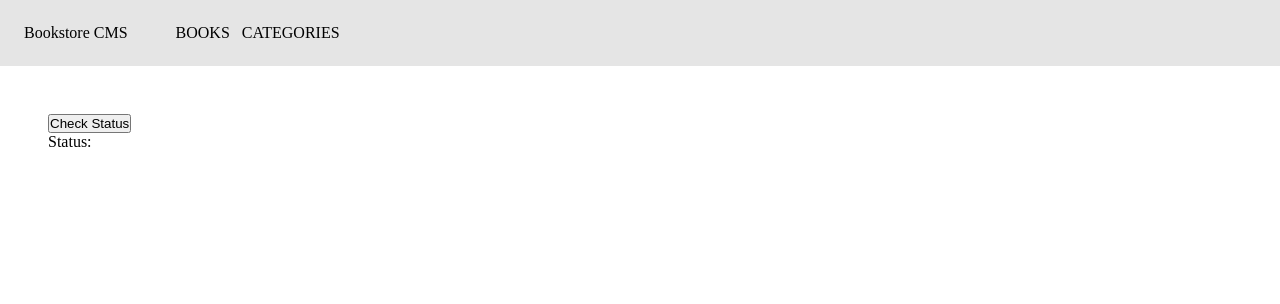
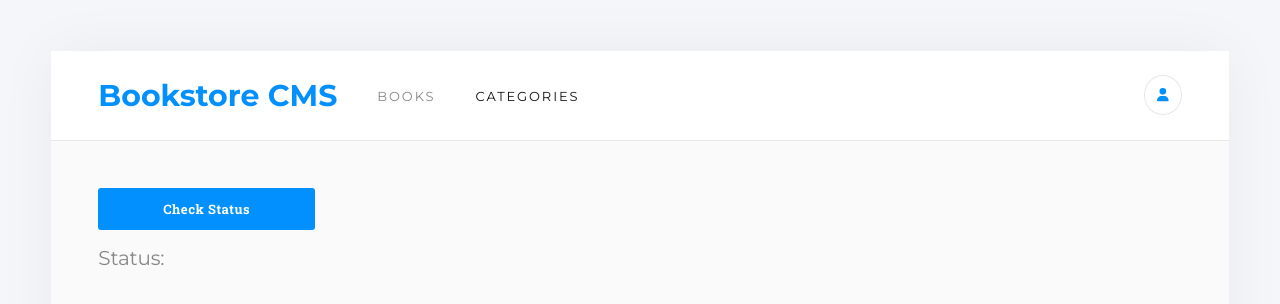
Before and after one commit to mperezbazan/bookstore, a React (Create React App) app: page /categories in a window 1280 px wide. Shown: the top 304 px of the page. Built offline with nearby package versions, Linux system fonts and the light colour scheme.

Commit message:
Add styling to books and categories

```diff
--- a/package.json
+++ b/package.json
@@ -3,6 +3,9 @@
   "version": "0.1.0",
   "private": true,
   "dependencies": {
+    "@fortawesome/fontawesome-svg-core": "^6.2.1",
+    "@fortawesome/free-solid-svg-icons": "^6.2.1",
+    "@fortawesome/react-fontawesome": "^0.2.0",
     "@reduxjs/toolkit": "^1.9.1",
     "@testing-library/jest-dom": "^5.16.5",
     "@testing-library/react": "^13.4.0",
--- a/public/index.html
+++ b/public/index.html
@@ -24,7 +24,7 @@
       work correctly both with client-side routing and a non-root public URL.
       Learn how to configure a non-root public URL by running `npm run build`.
     -->
-    <title>React App</title>
+    <title>BookStore</title>
   </head>
   <body>
     <noscript>You need to enable JavaScript to run this app.</noscript>
@@ -40,4 +40,5 @@
       To create a production bundle, use `npm run build` or `yarn build`.
     -->
   </body>
+  <script src="https://kit.fontawesome.com/e5c8872bab.js" crossorigin="anonymous"></script>
 </html>
--- a/src/components/Book.js
+++ b/src/components/Book.js
@@ -5,16 +5,49 @@ import { removeBookAPI } from '../redux/books/books';
 
 const Book = ({ book }) => {
   const dispatch = useDispatch();
-  const { title, author, item_id: itemId } = book;
+  const {
+    title,
+    author,
+    item_id: itemId,
+    category,
+  } = book;
   const handleDelete = (e) => {
     dispatch(removeBookAPI(e.target.id));
   };
 
   return (
     <div className="book-container" key={itemId}>
-      <p className="book-title">{title}</p>
-      <p className="book-author">{author}</p>
-      <button type="button" className="remove-button" id={itemId} onClick={handleDelete}>Remove</button>
+      <div className="book-content">
+        <div className="book-info">
+          <p className="book-category">{category}</p>
+          <p className="book-title">{title}</p>
+          <p className="book-author">{author}</p>
+          <div className="book-buttons">
+            <button type="button" className="book-action-button">Comments</button>
+            <div className="vertical-divider" />
+            <button type="button" className="book-action-button" id={itemId} onClick={handleDelete}>Remove</button>
+            <div className="vertical-divider" />
+            <button type="button" className="book-action-button">Edit</button>
+          </div>
+        </div>
+        <div className="progress-container">
+          <div className="circular-progress-container">
+            <div className="circular-progress" />
+          </div>
+          <div className="progress-stats">
+            <p className="progress-percent">64%</p>
+            <p className="progress-text">Completed</p>
+          </div>
+          <div className="progress-divider" />
+          <div className="current-container">
+            <div className="current-content">
+              <p className="current-title">CURRENT CHAPTER</p>
+              <p className="current-chapter">Chapter 17</p>
+            </div>
+            <button type="button" className="current-button">UPDATE PROGRESS</button>
+          </div>
+        </div>
+      </div>
     </div>
   );
 };
--- a/src/components/BookForm.js
+++ b/src/components/BookForm.js
@@ -30,10 +30,11 @@ const BookForm = () => {
 
   return (
     <>
+      <h2 className="form-title">ADD NEW BOOK</h2>
       <form className="form-container" onSubmit={handleSubmit}>
-        <input type="text" placeholder="Title" id="title" name="title" className="form-input" onChange={handleChange} />
-        <input type="text" placeholder="Author" id="author" name="author" className="form-input" onChange={handleChange} />
-        <input type="submit" value="Add book" className="form-input" />
+        <input type="text" placeholder="Book Title" id="title" name="title" className="form-input" onChange={handleChange} />
+        <input type="text" placeholder="Book Author" id="author" name="author" className="form-input" onChange={handleChange} />
+        <input type="submit" value="ADD BOOK" className="form-input-button" />
       </form>
       <small id="message" />
     </>
--- a/src/components/BooksList.js
+++ b/src/components/BooksList.js
@@ -13,6 +13,7 @@ const BooksList = () => {
   return (
     <div className="container">
       {books.map((book) => <Book book={book} key={book.item_id} />)}
+      <div className="horizontal-divider" />
       <BookForm />
     </div>
   );
--- a/src/components/CategoriesContainer.js
+++ b/src/components/CategoriesContainer.js
@@ -11,8 +11,8 @@ const CategoriesContainer = () => {
   return (
     <>
       <div className="container">
-        <button type="button" onClick={handleClick}>Check Status</button>
-        <p className="status-message">{`Status: ${status}`}</p>
+        <button type="button" onClick={handleClick} className="form-input-button">Check Status</button>
+        <p className="form-title">{`Status: ${status}`}</p>
       </div>
     </>
   );
--- a/src/components/Navbar.js
+++ b/src/components/Navbar.js
@@ -1,11 +1,13 @@
 import React from 'react';
-import { NavLink } from 'react-router-dom';
+import { Link, NavLink } from 'react-router-dom';
+import { FontAwesomeIcon } from '@fortawesome/react-fontawesome';
+import { faUser } from '@fortawesome/free-solid-svg-icons';
 
 const Navbar = () => (
   <header className="header">
-    <div className="logo-container">
-      <p className="logo-text">Bookstore CMS</p>
-    </div>
+    <Link to="/" className="logo-text">
+      Bookstore CMS
+    </Link>
     <ul className="header-links">
       <li className="header-link">
         <NavLink to="/">BOOKS</NavLink>
@@ -14,7 +16,9 @@ const Navbar = () => (
         <NavLink to="/categories">CATEGORIES</NavLink>
       </li>
     </ul>
-
+    <button type="button" className="header-button">
+      <FontAwesomeIcon icon={faUser} className="user-icon" />
+    </button>
   </header>
 );
 export default Navbar;
--- a/src/styles.css
+++ b/src/styles.css
@@ -1,47 +1,269 @@
+@import url('https://fonts.googleapis.com/css2?family=Montserrat:wght@100;300;400;600;700&family=Roboto+Slab:wght@300;400;500;700&display=swap');
+
 * {
   box-sizing: border-box;
   padding: 0;
   margin: 0;
 }
 
+body {
+  padding: 4%;
+  background-color: #f5f6fa;
+}
+
+#root {
+  padding: 0 0 8%;
+  border-radius: 4px;
+  box-shadow: 0 0 60px 0 rgb(0 0 0 / 5%);
+  background-color: #fafafa;
+}
+
 .header {
   display: flex;
-  background-color: #e5e5e5;
-  padding: 24px;
-  gap: 48px;
+  background-color: #fff;
+  padding: 24px 4%;
+  border-bottom: 1px solid #e8e8e8;
+  gap: 40px;
+  align-items: center;
+}
+
+.logo-text {
+  font-family: "Montserrat", sans-serif;
+  font-size: 1.875rem;
+  font-weight: 700;
+  color: #0290ff;
+  text-decoration: none;
 }
 
 .header-links {
   display: flex;
   list-style: none;
-  gap: 12px;
+  gap: 40px;
+  font-family: "Montserrat", sans-serif;
+  font-size: 0.813rem;
+  letter-spacing: 1.9px;
+  flex-grow: 1;
 }
 
 .header-link > a {
   text-decoration: none;
-  color: black;
+  color: #121212;
+  opacity: 0.5;
+}
+
+.header-link > a.active {
+  opacity: 1;
+}
+
+.header-button {
+  background: transparent;
+  border: 0;
+}
+
+.header-button:hover {
+  cursor: pointer;
+}
+
+.user-icon {
+  color: #0290ff;
+  border: 1px solid #e8e8e8;
+  padding: 12px;
+  border-radius: 50%;
 }
 
 .container {
-  width: 80%;
-  padding: 48px;
+  padding: 4%;
+  display: flex;
+  flex-direction: column;
+  gap: 1rem;
 }
 
 .book-container {
+  background-color: #fff;
+  border-radius: 4px;
   width: 100%;
   display: flex;
-  border: 2px solid #000;
+  border: 1px solid #e8e8e8;
+  padding: 32px;
+}
+
+.book-content {
+  display: flex;
+  width: 100%;
+  align-items: center;
   justify-content: space-between;
-  padding: 12px;
+}
+
+.book-category {
+  font-weight: 700;
+  color: #121212;
+  font-family: "Montserrat", sans-serif;
+  font-size: 14px;
+  opacity: 0.5;
+}
+
+.book-title {
+  font-family: "Roboto Slab", serif;
+  font-size: 22px;
+  margin-top: 3px;
+  letter-spacing: -0.2px;
+  font-weight: 700;
+  color: #121212;
+}
+
+.book-author {
+  font-family: "Roboto Slab", serif;
+  font-size: 14px;
+  font-weight: 300;
+  color: #4386bf;
+}
+
+.book-buttons {
+  display: flex;
+  margin-top: 21px;
+  align-items: center;
+  justify-content: flex-start;
+  width: 300px;
+  gap: 12px;
+}
+
+.book-action-button {
+  font-family: "Roboto Slab", serif;
+  font-size: 14px;
+  font-weight: 300;
+  background-color: transparent;
+  color: #4386bf;
+  cursor: pointer;
+  border: 0;
+}
+
+.vertical-divider {
+  width: 1px;
+  height: 24px;
+  background-color: #e8e8e8;
+  margin: 0 16px;
+}
+
+.progress-container {
+  display: flex;
+  align-items: center;
+  gap: 12px;
+}
+
+.circular-progress-container {
+  width: 90px;
+  height: 90px;
+  padding: 10px 12px;
+  display: flex;
+  justify-content: center;
+  align-items: center;
+}
+
+.circular-progress {
+  position: absolute;
+  border-radius: 50%;
+  border: 5px solid #307bbe;
+  width: 68px;
+  height: 68px;
+  border-left-color: #e8e8e8;
+  transform: rotate(45deg);
+}
+
+.progress-percent {
+  font-family: "Montserrat", sans-serif;
+  color: #121212;
+  font-size: 32px;
+}
+
+.progress-text {
+  font-family: "Montserrat", sans-serif;
+  color: #121212;
+  font-size: 14px;
+  opacity: 0.5;
+}
+
+.progress-divider {
+  width: 1px;
+  height: 70px;
+  margin: 0 60px 0 80px;
+  background-color: #e8e8e8;
+}
+
+.current-container {
+  display: flex;
+  flex-direction: column;
+  gap: 20px;
+}
+
+.current-title,
+.current-chapter {
+  font-family: "Roboto Slab", serif;
+  font-weight: 300;
+  color: #121212;
+}
+
+.current-title {
+  font-size: 14px;
+  opacity: 0.5;
+}
+
+.current-chapter {
+  margin-top: 7px;
+  letter-spacing: -0.4px;
+}
+
+.current-button {
+  cursor: pointer;
+  border: none;
+  background-color: #0290ff;
+  border-radius: 3px;
+  padding: 8px 24px;
+  font-family: "Roboto Slab", serif;
+  font-weight: 300;
+  letter-spacing: 0.5px;
+  color: #fff;
+}
+
+.horizontal-divider {
+  height: 1px;
+  width: 100%;
+  background-color: #e8e8e8;
+  margin: 40px 0 30px;
+}
+
+.form-title {
+  font-family: "Montserrat", sans-serif;
+  font-size: 20px;
+  letter-spacing: -0.18px;
+  color: #888;
 }
 
 .form-container {
   display: flex;
-  padding: 24px 0;
-  gap: 48px;
+  margin-top: 20px;
+  gap: 32px;
 }
 
 .form-input {
-  padding: 8px;
+  font-family: "Montserrat", sans-serif;
+  padding: 12px;
+  border-radius: 4px;
+  border: 1px solid #fff;
+  letter-spacing: -0.15px;
+  color: #121212;
   width: 100%;
 }
+
+.form-input-button {
+  cursor: pointer;
+  width: 20%;
+  padding: 12px;
+  border-radius: 3px;
+  background-color: #0290ff;
+  border: none;
+  letter-spacing: 0.5px;
+  color: #fff;
+  font-size: 13px;
+  font-weight: 700;
+  font-family: "Roboto Slab", serif;
+}
```
Also changed, not shown: 1 other file (tests, documents, lock files or other folders).
